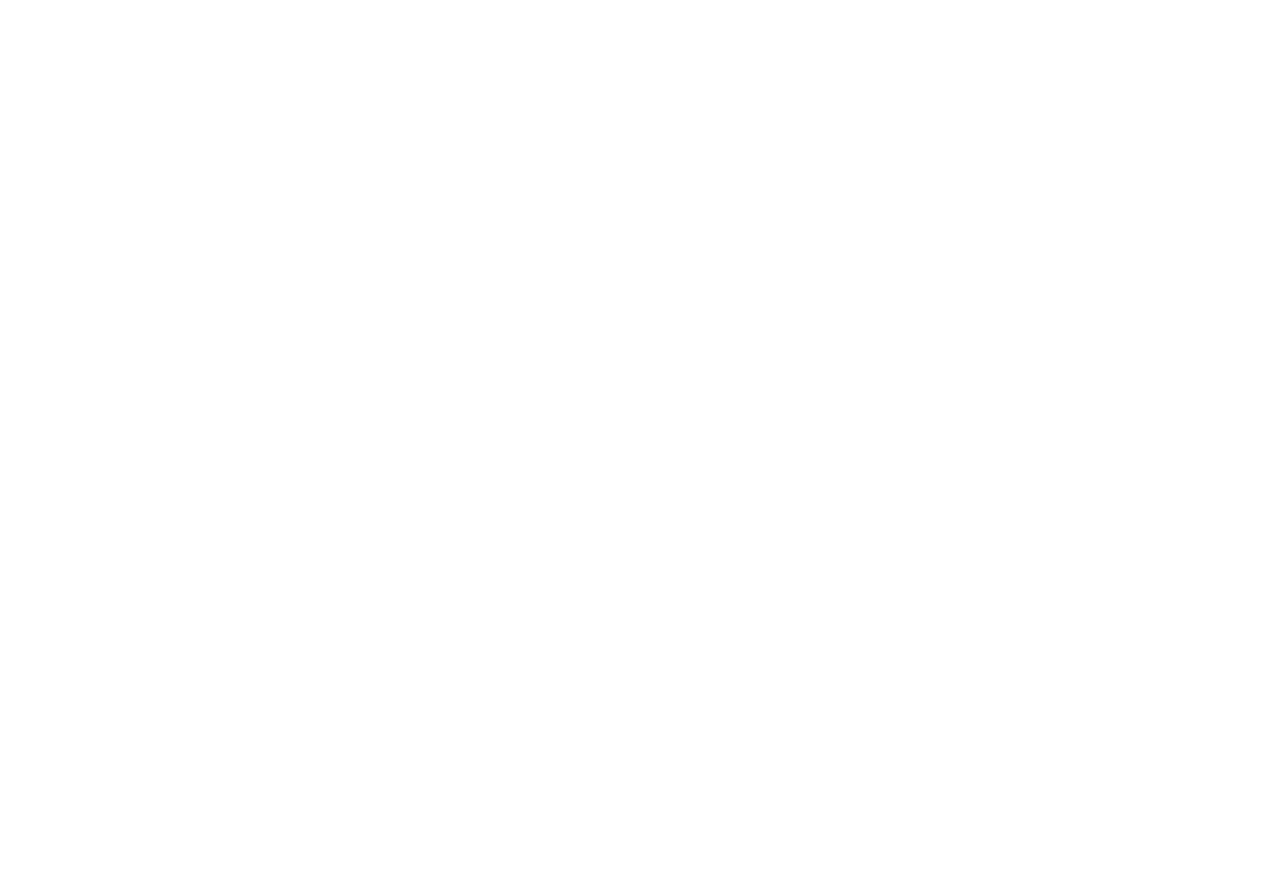
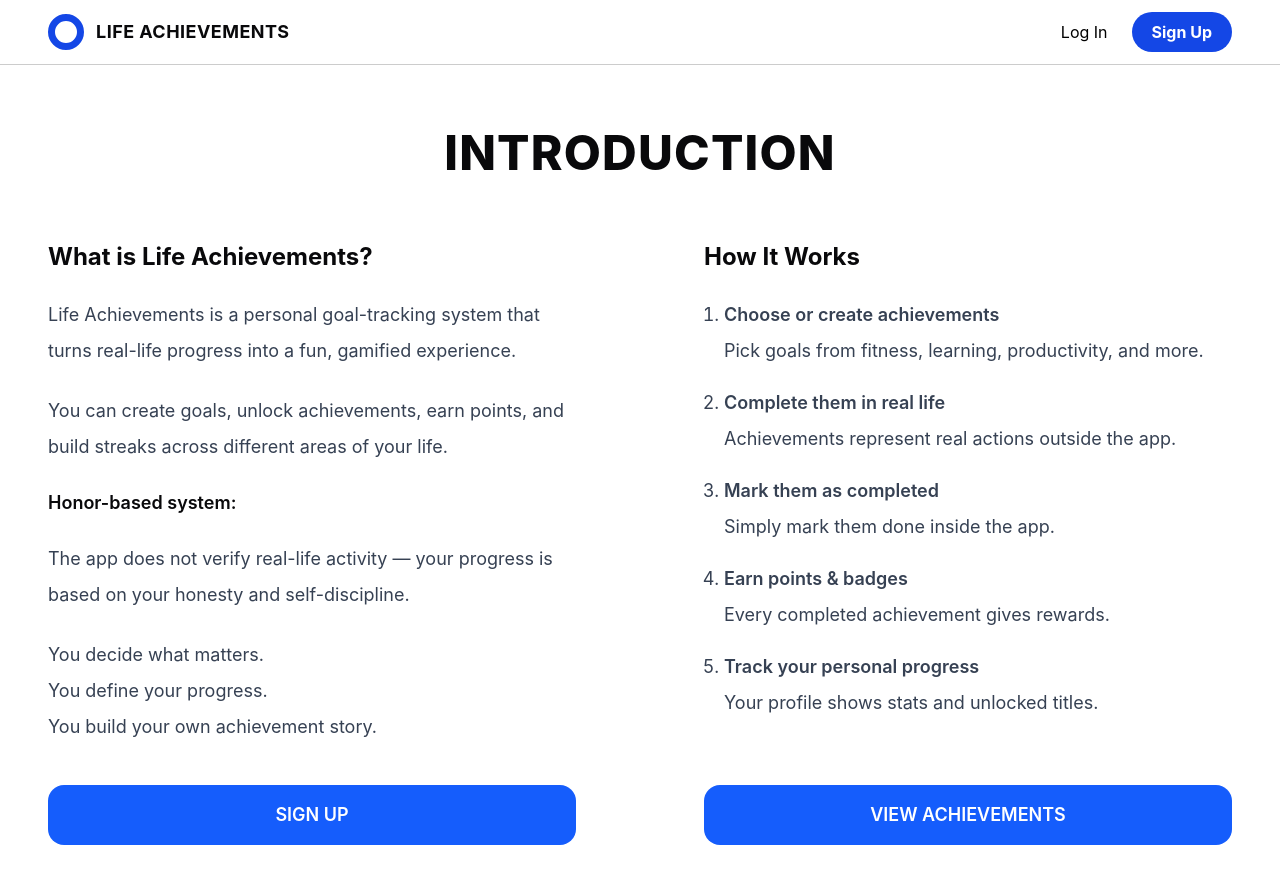
Before and after one commit to adamjanos06/LifeAchievements, a Vue app in the folder frontend/: page /introduction in a window 1280 px wide. Before the commit this address had no page. Shown: the top 884 px of the page. Before the commit the page ends 800 px from the top, so only its background shows below. Built offline with nearby package versions, Linux system fonts and the light colour scheme; what @formkit/vue would draw is missing.

Commit message:
Landing page, navbar es intro page hozzaadva

```diff
--- /dev/null
+++ b/frontend/src/components/layout/LandingNavbar.vue
@@ -0,0 +1,61 @@
+<script setup>
+import { ref } from 'vue'
+
+const isOpen = ref(false)
+</script>
+
+<template>
+  <header class="w-full border-b border-black/20 bg-white">
+    <nav class="w-full px-12 h-16 flex items-center justify-between">
+
+      <!-- LEFT: LOGO + TITLE -->
+      <div class="flex items-center gap-3">
+        <div class="w-9 h-9 border-7 border-blue-700 rounded-full"></div>
+        <span class="font-bold text-lg tracking-wide">LIFE ACHIEVEMENTS</span>
+      </div>
+
+      <!-- RIGHT: DESKTOP MENU -->
+      <div class="hidden md:flex items-center gap-6">
+        <button class="text-black hover:underline">
+          Log In
+        </button>
+
+        <button
+          class="bg-blue-700 hover:bg-blue-800 text-white font-bold px-5 py-2 rounded-full transition"
+        >
+          Sign Up
+        </button>
+      </div>
+
+      <!-- MOBILE HAMBURGER -->
+      <button
+        class="md:hidden"
+        @click="isOpen = !isOpen"
+        aria-label="Menu"
+      >
+        <svg xmlns="http://www.w3.org/2000/svg" class="w-7 h-7" fill="none" viewBox="0 0 24 24" stroke="currentColor">
+          <path stroke-linecap="round" stroke-linejoin="round" stroke-width="2"
+            d="M4 6h16M4 12h16M4 18h16" />
+        </svg>
+      </button>
+
+    </nav>
+
+    <!-- MOBILE DROPDOWN -->
+    <div v-if="isOpen" class="md:hidden border-t border-black/10 bg-white">
+      <div class="flex flex-col items-center gap-4 py-6">
+
+        <button class="text-lg font-medium">
+          Log In
+        </button>
+
+        <button
+          class="w-44 bg-blue-700 text-white font-bold py-3 rounded-xl"
+        >
+          Sign Up
+        </button>
+
+      </div>
+    </div>
+  </header>
+</template>
--- a/frontend/src/pages/index.vue
+++ b/frontend/src/pages/index.vue
@@ -1,21 +1,53 @@
 <script setup>
-import BaseLayout from '@layouts/BaseLayout.vue'
-import { useCounter } from '@stores/CounterStore.mjs'
-
-const counter = useCounter()
+import LandingNavbar from '@/components/layout/LandingNavbar.vue'
 </script>
 
 <template>
-  <BaseLayout>
-    <h1 class="text-6xl my-10">Hello!</h1>
-    <button class="bg-blue-500 text-white rounded py-2 px-4" @click="counter.increment()">
-      Számláló: {{ counter.counter }}
-    </button>
-  </BaseLayout>
+  <LandingNavbar />
+
+  <!-- 🔽 EZ ALATT KELL LENNIE A HERO SZEKCIÓDNAK -->
+<section class="max-w-7xl mx-auto px-10 pt-10 pb-28 flex flex-col-reverse lg:flex-row items-center justify-between gap-20">
+    <!-- BAL OLDAL -->
+    <div class="w-full lg:w-[620px] text-center lg:text-left flex flex-col items-center lg:items-start">
+      <h1 class="text-4xl sm:text-5xl lg:text-6xl font-extrabold leading-tight mb-8">
+        Track Your Accomplishments <br />
+        With Real <span class="tracking-wide">LIFE ACHIEVEMENTS</span>
+      </h1>
+
+      <p class="text-gray-800 text-lg lg:text-xl leading-relaxed mb-6 max-w-md mx-auto lg:mx-0">
+        Set personal goals, unlock achievements, and track your progress across
+        categories like fitness, learning, driving, productivity, and personal growth.
+      </p>
+
+      <p class="text-gray-800 text-lg lg:text-xl leading-relaxed mb-12 max-w-md mx-auto lg:mx-0">
+        Whether you're building new habits or chasing big dreams, Life Achievements
+        keeps you focused and motivated every step of the way.
+      </p>
+
+<router-link
+  to="/introduction"
+  class="inline-block bg-blue-700 hover:bg-blue-800 text-white font-bold px-10 py-4 rounded-2xl transition"
+>
+  GET STARTED
+</router-link>
+
+    </div>
+
+    <!-- JOBB OLDAL – PIPA (DESKTOP) -->
+<div class="hidden lg:flex w-[360px] justify-end">
+  <div class="w-56 h-56 bg-blue-700 rounded-full flex items-center justify-center shadow-2xl">
+    <svg
+      xmlns="http://www.w3.org/2000/svg"
+      class="w-28 h-28 text-white"
+      fill="none"
+      viewBox="0 0 24 24"
+      stroke="currentColor"
+      stroke-width="3"
+    >
+      <path stroke-linecap="round" stroke-linejoin="round" d="M5 13l4 4L19 7" />
+    </svg>
+  </div>
+</div>
+
+  </section>
 </template>
-
-<route lang="yaml">
-name: index
-meta:
-  title: Főoldal
-</route>
--- /dev/null
+++ b/frontend/src/pages/introduction.vue
@@ -0,0 +1,104 @@
+<script setup>
+import LandingNavbar from '@/components/layout/LandingNavbar.vue'
+</script>
+<template>
+  <LandingNavbar />
+    <!-- INTRO TITLE + CONTENT -->
+    <section class="max-w-6xl xl:max-w-7xl mx-auto px-8 lg:px-12 pt-16 pb-24">
+      <h1 class="text-center text-4xl md:text-5xl font-extrabold tracking-wide">
+        INTRODUCTION
+      </h1>
+
+      <!-- TWO COLUMN GRID -->
+      <div
+        class="grid grid-cols-1 md:grid-cols-2 gap-20 xl:gap-32 mt-16 items-stretch"
+      >
+        <!-- LEFT COLUMN -->
+        <div class="flex flex-col justify-between h-full">
+          <div class="space-y-6">
+            <h3 class="text-2xl font-bold">
+              What is Life Achievements?
+            </h3>
+
+            <p class="text-base md:text-lg leading-loose text-gray-700">
+              Life Achievements is a personal goal-tracking system that turns
+              real-life progress into a fun, gamified experience.
+            </p>
+
+            <p class="text-base md:text-lg leading-loose text-gray-700">
+              You can create goals, unlock achievements, earn points, and build
+              streaks across different areas of your life.
+            </p>
+
+            <h4 class="text-lg font-semibold mt-4">
+              Honor-based system:
+            </h4>
+
+            <p class="text-base md:text-lg leading-loose text-gray-700">
+              The app does not verify real-life activity — your progress is
+              based on your honesty and self-discipline.
+            </p>
+
+            <p class="text-base md:text-lg leading-loose text-gray-700">
+              You decide what matters.<br />
+              You define your progress.<br />
+              You build your own achievement story.
+            </p>
+          </div>
+
+          <button
+            class="mt-10 bg-blue-600 hover:bg-blue-700 text-white rounded-2xl py-4 text-lg font-semibold transition"
+          >
+            SIGN UP
+          </button>
+        </div>
+
+        <!-- RIGHT COLUMN -->
+        <div class="flex flex-col justify-between h-full">
+          <div class="space-y-6">
+            <h3 class="text-2xl font-bold">
+              How It Works
+            </h3>
+
+            <ol
+              class="list-decimal pl-5 space-y-4 text-base md:text-lg text-gray-700 leading-loose"
+            >
+              <li>
+                <span class="font-semibold">Choose or create achievements</span
+                ><br />
+                Pick goals from fitness, learning, productivity, and more.
+              </li>
+
+              <li>
+                <span class="font-semibold">Complete them in real life</span
+                ><br />
+                Achievements represent real actions outside the app.
+              </li>
+
+              <li>
+                <span class="font-semibold">Mark them as completed</span><br />
+                Simply mark them done inside the app.
+              </li>
+
+              <li>
+                <span class="font-semibold">Earn points & badges</span><br />
+                Every completed achievement gives rewards.
+              </li>
+
+              <li>
+                <span class="font-semibold">Track your personal progress</span
+                ><br />
+                Your profile shows stats and unlocked titles.
+              </li>
+            </ol>
+          </div>
+
+          <button
+            class="mt-10 bg-blue-600 hover:bg-blue-700 text-white rounded-2xl py-4 text-lg font-semibold transition"
+          >
+            VIEW ACHIEVEMENTS
+          </button>
+        </div>
+      </div>
+    </section>
+</template>
--- a/frontend/src/router/index.js
+++ b/frontend/src/router/index.js
@@ -4,7 +4,25 @@
 
 export const router = createRouter({
   history: createWebHistory(),
-  routes
+  routes:[
+    {
+      path: '/',
+      name: 'index',
+      component: () => import('@/pages/index.vue'),
+      meta: {
+        title: 'Landing'
+      }
+    },
+    {
+      path: '/introduction',
+      name: 'introduction',
+      component: () => import('@/pages/introduction.vue'),
+      meta: {
+        title: 'Introduction'
+      }
+    }
+  ]
 })
 
+
 router.beforeEach(setTitle)
```
